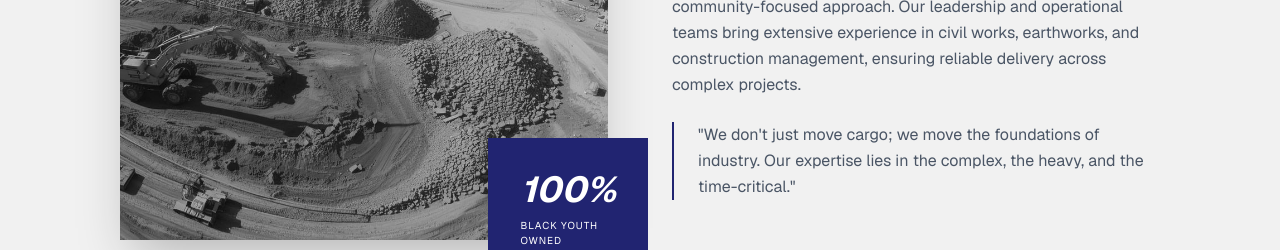
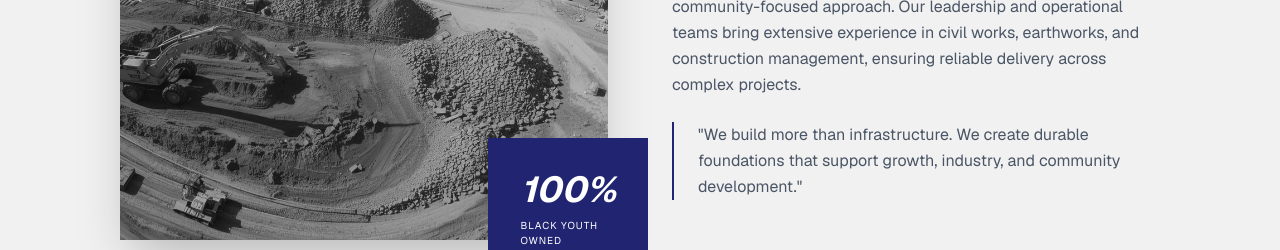
Before and after one commit to InolofatsengMotloba/bluewhite-businesslandingpage, a Next.js app: page / in a window 1280 px wide. Shown: the part 1140-1390 px from the top of the page. Built offline with nearby package versions, Linux system fonts and the light colour scheme.

Commit message:
Update About component: modified mission statement text.

```diff
--- a/components/About.js
+++ b/components/About.js
@@ -52,9 +52,8 @@ export default function About() {
             </p>
 
             <p className="text-gray-600 text-sm md:text-base leading-relaxed border-l-2 border-[#212471] pl-6 ">
-              "We don't just move cargo; we move the foundations of industry.
-              Our expertise lies in the complex, the heavy, and the
-              time-critical."
+              "We build more than infrastructure. We create durable foundations
+              that support growth, industry, and community development."
             </p>
           </div>
 
```
